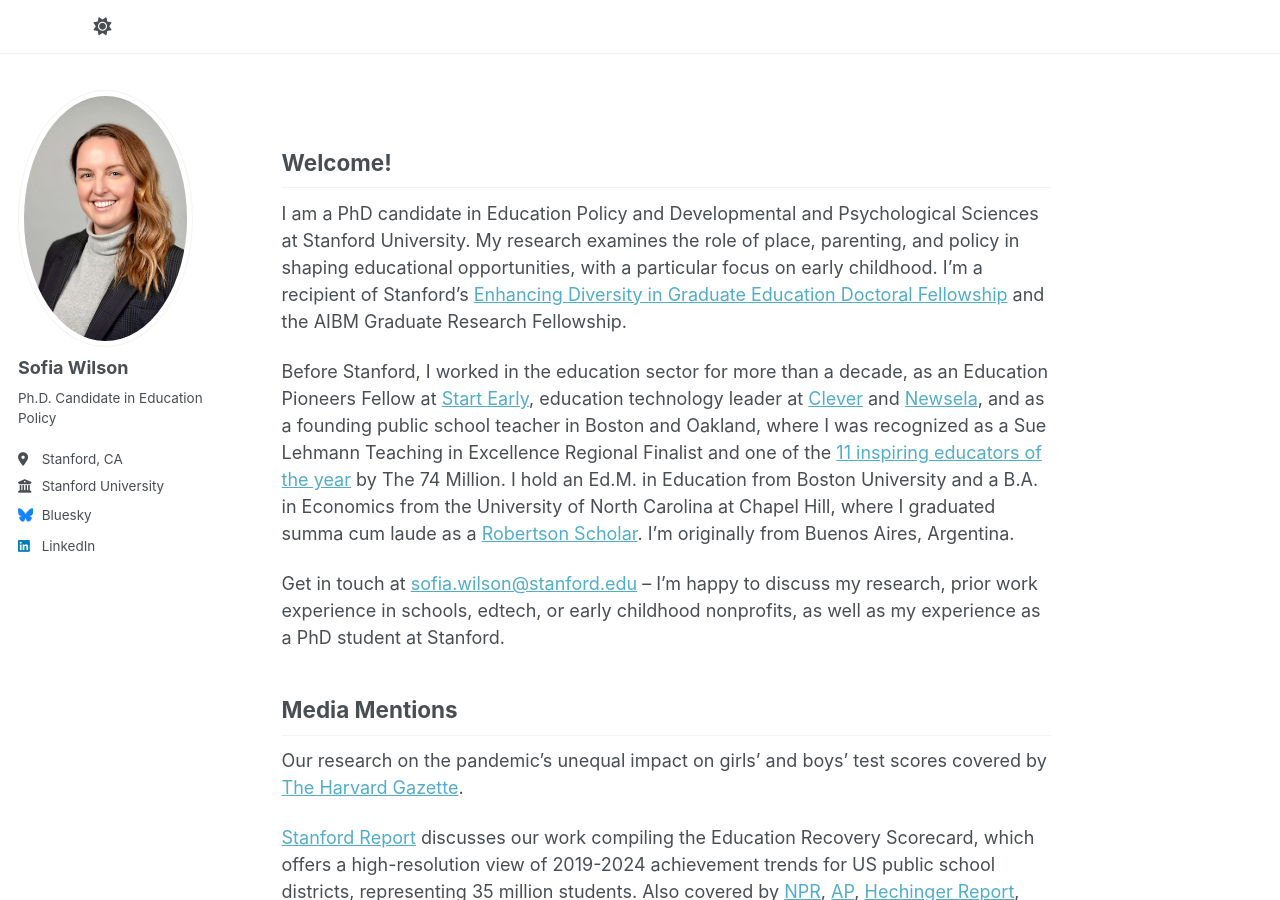
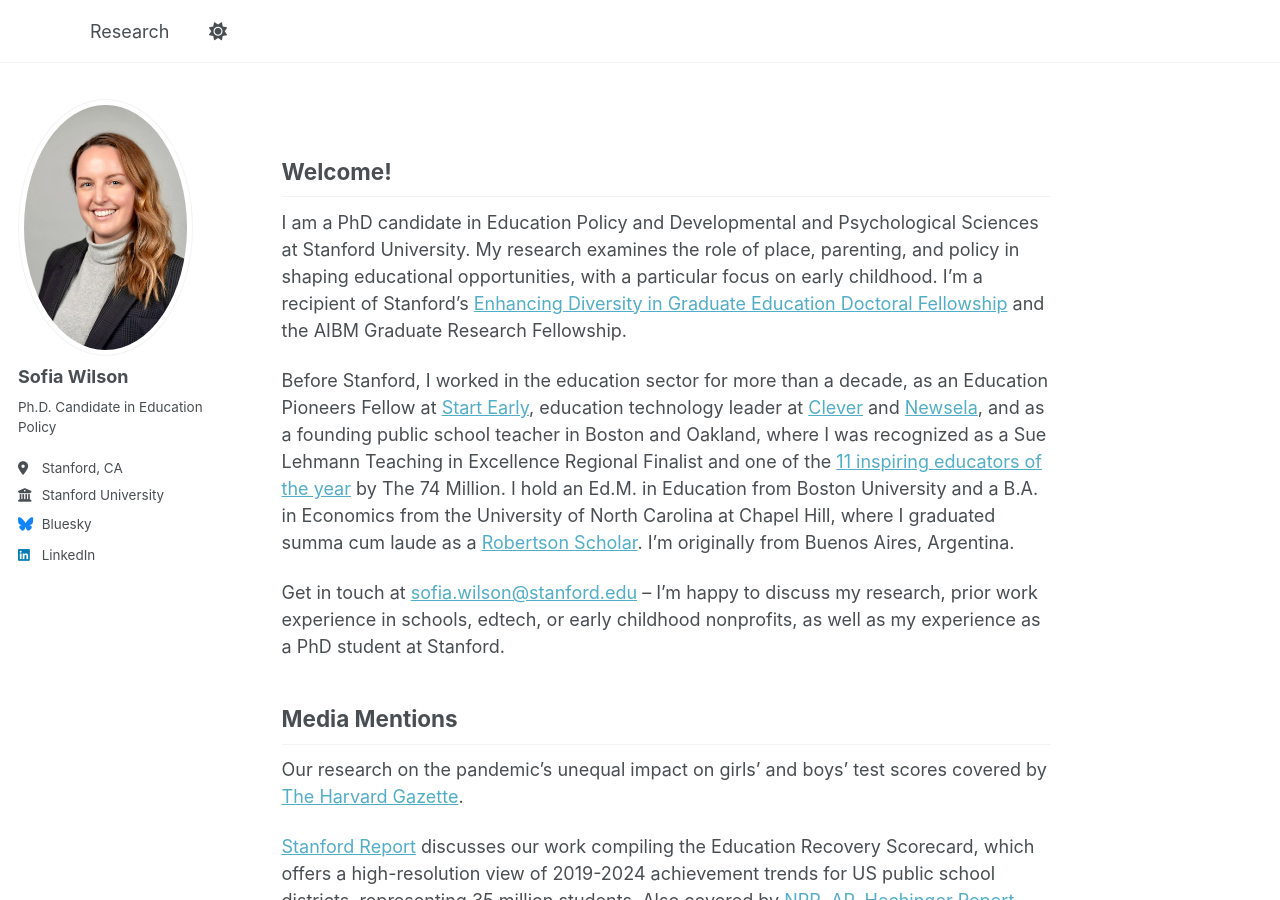
Before and after one commit to sofia-wilson/sofia-wilson.github.io, a Jekyll site: the page built from index.md, in a window 1280 px wide and 900 px high. Built offline with Jekyll 4.4.1, drawn with Linux system fonts in a browser that asks for light colours.

Commit message:
Update navigation.yml

```diff
--- a/_data/navigation.yml
+++ b/_data/navigation.yml
@@ -7,4 +7,6 @@
 # NOTE that only one of the CV options should be selected, the first is for the
 #      Markdown formatted page while the second is generated using JSON.
 
-main: []
+main:
+  - title: "Research"
+    url: /research/
```
